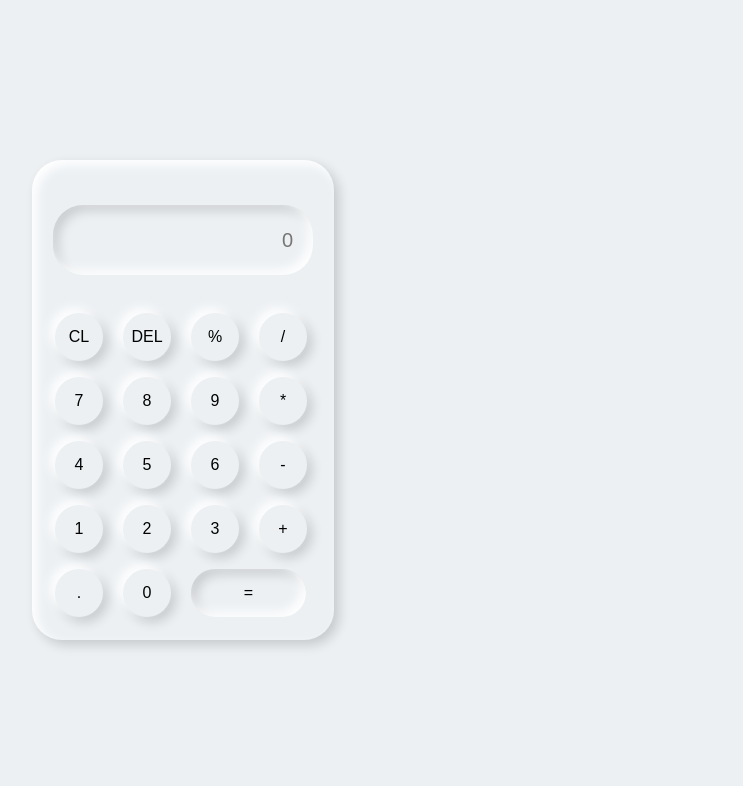
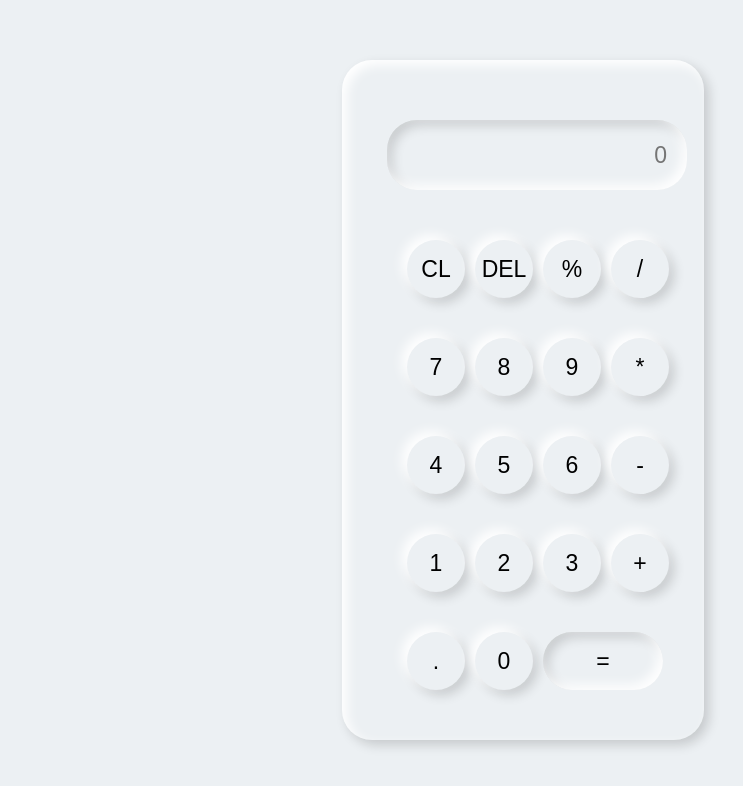
Before and after one commit to AWWALv/Neumorphic-Calculator, a plain HTML site: page index.html in a window 1280 px wide. Shown: the whole page, without its empty margins (117-860 px from the left). Drawn offline with Linux system fonts and the light colour scheme.

Commit message:
Update index.css

```diff
--- a/index.css
+++ b/index.css
@@ -6,16 +6,41 @@
     font-family: sans-serif;
     outline: none;
   }
+  body{
+    height: 100vh;
+    display: flex;
+    justify-content: center;
+    align-items: center;
+
+  }
   .container{
     height: 100vh;
     display: flex;
-  width:600px;
     justify-content: center;
     align-items: center;
   }
   .calculator{
     background-color:#ecf0f3 ;
-  padding: 15px;
+    padding: 30px;
+    border-radius: 30px;
+    box-shadow:inset 5px 5px 12px #ffffff ,
+                     5px 5px 12px rgba(0,0,0,.16)
+    ;
+    display: grid;
+    grid-template-columns: repeat(4,78px);
+    margin: 0px 20px;
+
+  }
+  @media screen and (min-width:600px){
+    .container{
+        height: 100vh;
+        display: flex;
+        justify-content: center;
+        align-items: center;
+      }
+      .calculator{
+        background-color:#ecf0f3 ;
+        padding: 30px 45px;
         border-radius: 30px;
         box-shadow:inset 5px 5px 12px #ffffff ,
                          5px 5px 12px rgba(0,0,0,.16)
@@ -23,10 +48,14 @@
         display: grid;
         grid-template-columns: repeat(4,68px);
       }
+
+
+
+  }
   input{
     grid-column: span 4;
     height: 70px;
-  width: 260px;
+    width: 300px;
     background-color: #ecf0f3;
     box-shadow:inset -5px -5px 12px #ffffff ,
                 inset  5px 5px 12px rgba(0,0,0,.16)
@@ -34,25 +63,25 @@ input{
     border: none;
     border-radius: 30px;
     color:rgb(70,70,70);
-  font-size: 20px;
+    font-size: 23px;
     text-align: end;
     margin: 30px auto;
     padding: 20px;
   }
   button{
-  height:  48px ;
-  width: 48px;
+    height:  58px ;
+    width: 58px;
     background-color: #ecf0f3;
     box-shadow: -5px -5px 12px #ffffff,
                 5px 5px 12px rgba(0,0,0,.16);
     ;
     border: none;
     border-radius: 50%;
-  margin: 8px;
-  font-size: 16px;
+    margin: 20px;
+    font-size: 23px;
   }
   .equal{
-  width: 115px;
+    width: 120px;
     border-radius:40px ;
     background-color: #ecf0f3;
     box-shadow:inset -5px -5px 12px #ffffff ,
```
Lines whose indentation alone changed are shown as unchanged.
